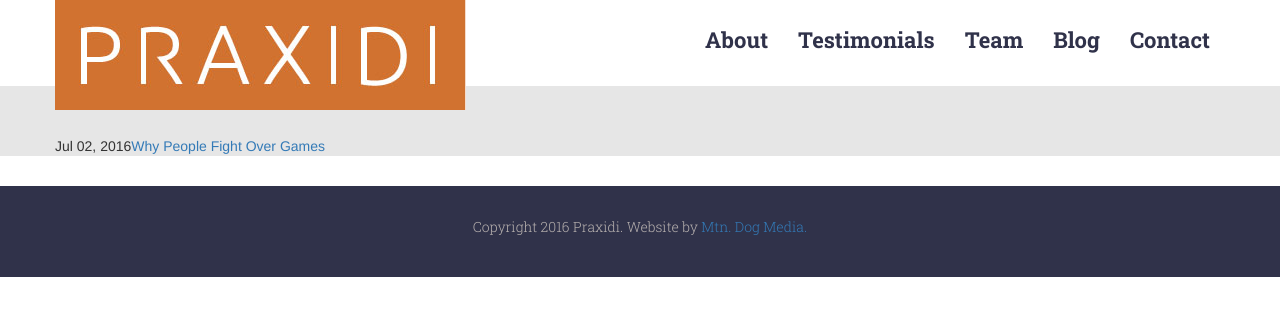
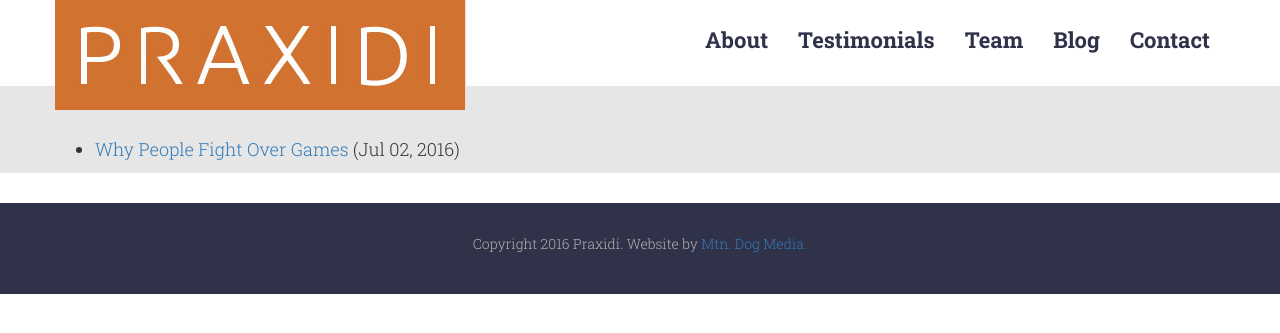
Before and after one commit to wlonk/praxidi, a Jekyll site: the page built from blog.html, in a window 1280 px wide. Shown: the top 333 px of the page. Built offline with Jekyll 4.4.1, drawn with Linux system fonts in a browser that asks for light colours; nearby versions of some CDN libraries.

Commit message:
Tweaks to blog listing.

```diff
--- a/blog.html
+++ b/blog.html
@@ -8,15 +8,14 @@ permalink: /blog/
   <div class="container">
     <div class="row">
       <section>
-        <table>
+        <ul>
           {% for post in site.posts %}
-          <tr>
-            <td><i class="icon-clock"></i> <time datetime="{{post.date|date:"%F"}}">{{post.date|date:"%b %d, %Y"}}</time></td>
-            <td><a href="{{site.baseurl}}{{ post.url }}">{{ post.title }}</a></td>
-            <td><span class="category"><i class="icon-tag"></i> {{post.categories | category_links}}</span></td>
-          </tr>
+          <li>
+            <a href="{{site.baseurl}}{{ post.url }}">{{ post.title }}</a>
+            (<time datetime="{{post.date|date:"%F"}}">{{post.date|date:"%b %d, %Y"}}</time>)
+          </li>
           {% endfor %}
-        </table>
+        </ul>
       </section>
     </div>
   </div>
```
